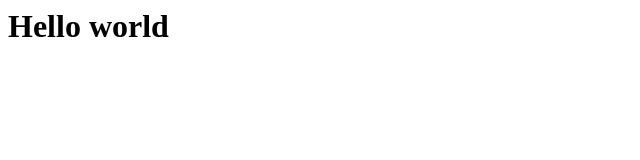
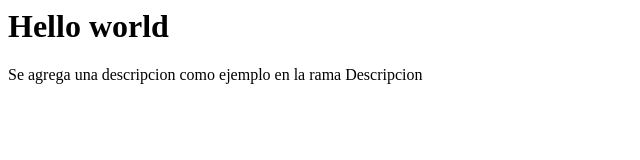
Before and after one commit to LuisChavez17/PrimerRepositorioRemoto, a plain HTML site: page index.html in a window 1280 px wide. Shown: the whole page, without its empty margins (0-640 px from the left). Drawn offline with Linux system fonts and the light colour scheme.

Commit message:
se agrego descripcion ejemplo in branch Descripcion

```diff
--- a/index.html
+++ b/index.html
@@ -1 +1,2 @@
 <h1>Hello world</h1>
+<p>Se agrega una descripcion como ejemplo en la rama Descripcion</p>
```
